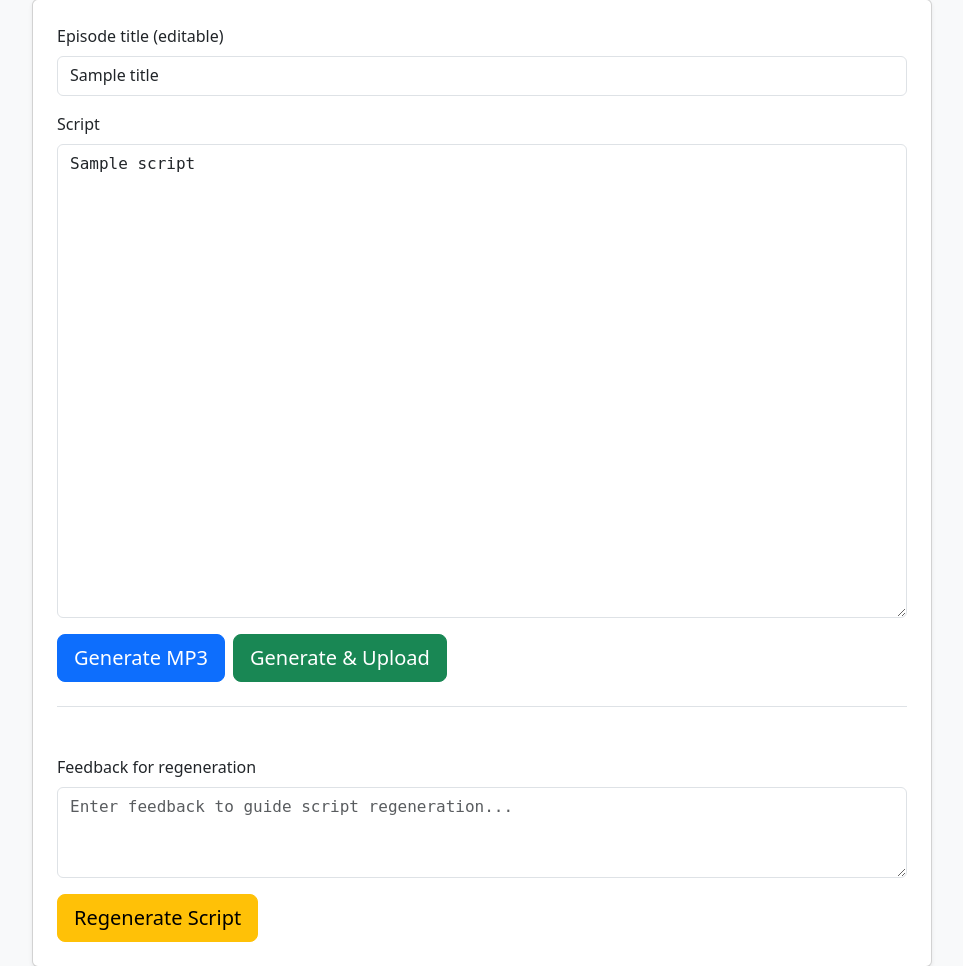
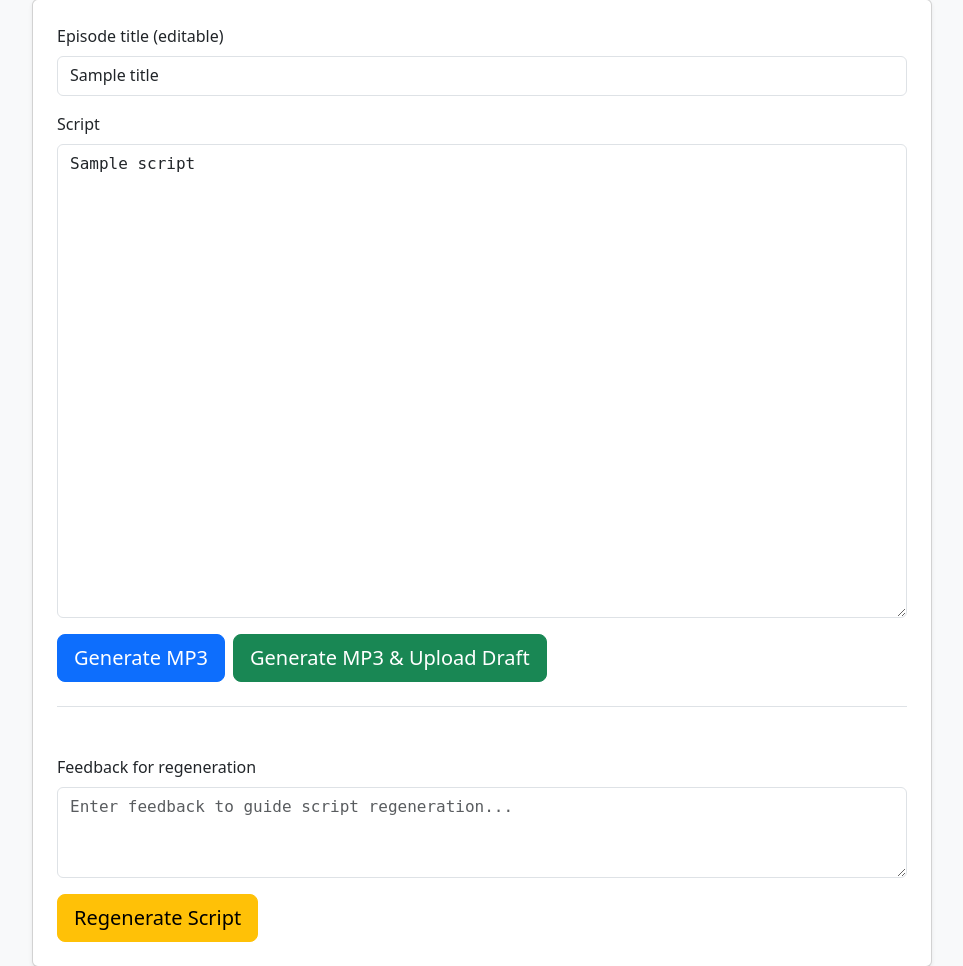
Before and after one commit to Lumiwealth/Podcast-Creator, a Flask app: template templates/review.html in a window 1280 px wide. Shown: the part 175-1141 px from the top of the page, without its empty margins (158-1121 px from the left). Run offline with Flask 3, Linux system fonts and the light colour scheme; the template is opened without the code that fills it: most values are stand-ins (such as "Sample title", 1, 10 or a date in 2020); parts of the project's set-up code (start-up, migrations or seed data) failed here and were passed over.

Commit message:
Assistant checkpoint: Added multi-idea support and improved UI flow
Assistant generated file changes:
- templates/home.html: Update labels for multi-idea support
- templates/review.html: Improve review page UI and feedback, Update button group logic
- main.py: Update generate_and_upload to stay on review page

---

User prompt:

do this

Replit-Commit-Author: Assistant
Replit-Commit-Session-Id: 637136f1-6560-4165-83fa-9d201e0852e5

```diff
--- a/main.py
+++ b/main.py
@@ -254,8 +254,8 @@ def generate_and_upload(draft_id):
     uploader.transistor_put_audio(up_url, mp3_path)
     ep_id = uploader.transistor_create_episode(title, script, audio_url)
 
-    flash(f'Episode drafted on Transistor (ID {ep_id}). <a href="https://dashboard.transistor.fm/shows/private-for-lumiwealth-podcast" target="_blank">Publish your episode here</a>')
-    return redirect(url_for("home"))
+    flash(f'✅ Draft uploaded to Transistor (ID {ep_id})')
+    return redirect(url_for("review", draft_id=draft_id, uploaded=1))
 
 @app.route("/approve/<draft_id>", methods=["POST"])
 def approve(draft_id):
--- a/templates/home.html
+++ b/templates/home.html
@@ -3,12 +3,12 @@
 {% block content %}
 <form method="post" action="/generate" class="card p-4 shadow-lg">
     <div class="mb-3">
-        <label class="form-label" for="idea">Episode idea and details</label>
-        <textarea class="form-control" id="idea" name="idea" rows="12" required placeholder="Enter your complete episode idea with all details"></textarea>
+        <label class="form-label" for="idea">Episode idea(s) - one per line</label>
+        <textarea class="form-control" id="idea" name="idea" rows="12" required placeholder="Put each episode idea on its own line"></textarea>
     </div>
     <div class="d-flex gap-2">
         <button class="btn btn-primary flex-grow-1" type="submit" onclick="this.disabled=true; this.innerHTML='Generating... (this may take a minute)'; this.form.submit();">Generate Draft</button>
-        <button class="btn btn-success flex-grow-1" formaction="/generate_and_publish" formmethod="post" onclick="this.disabled=true; this.innerHTML='Publishing... (this may take a few minutes)'; this.form.submit();">Generate & Publish</button>
+        <button class="btn btn-success flex-grow-1" formaction="/generate_and_publish" formmethod="post" onclick="this.disabled=true; this.innerHTML='Publishing... (this may take a few minutes)'; this.form.submit();">Generate & Publish All</button>
     </div>
 </form>
 {% endblock %}
--- a/templates/review.html
+++ b/templates/review.html
@@ -6,6 +6,11 @@
 </div>
 
 <form method="post" action="/approve/{{ draft_id }}" class="card shadow-sm p-4">
+    {% if request.args.get('uploaded') %}
+    <div class="alert alert-success">
+        Episode is on Transistor! You can tweak the script here and re-upload, or just head over and hit "Publish".
+    </div>
+    {% endif %}
     <div class="mb-3">
         <label class="form-label">Episode title (editable)</label>
         <input class="form-control" name="title" value="{{ title }}" required />
@@ -15,12 +20,12 @@
         <textarea class="form-control" name="script" rows="18" required>{{ script }}</textarea>
     </div>
     <div class="primary-actions d-flex gap-2">
-        {% if request.args.get('mp3_ready') %}
-            <a href="/audio/{{ draft['mp3_filename'] }}" download class="btn btn-info btn-lg">Download MP3</a>
+        {% if request.args.get('mp3_ready') or request.args.get('uploaded') %}
+            <a href="/audio/{{ draft['mp3_filename'] }}" download target="_blank" class="btn btn-info btn-lg">Download MP3</a>
             <button formaction="/upload/{{ draft_id }}" formmethod="post" class="btn btn-success btn-lg" onclick="this.disabled=true; this.innerHTML='Publishing...'; this.form.submit();">Upload to Transistor</button>
         {% else %}
             <button formaction="/generate_mp3/{{ draft_id }}" formmethod="post" class="btn btn-primary btn-lg" onclick="this.disabled=true; this.innerHTML='Generating MP3...'; this.form.submit();">Generate MP3</button>
-            <button formaction="/generate_and_upload/{{ draft_id }}" formmethod="post" class="btn btn-success btn-lg" onclick="this.disabled=true; this.innerHTML='Generating & Uploading...'; this.form.submit();">Generate & Upload</button>
+            <button formaction="/generate_and_upload/{{ draft_id }}" formmethod="post" class="btn btn-success btn-lg" onclick="this.disabled=true; this.innerHTML='Generating MP3 & Uploading Draft...'; this.form.submit();">Generate MP3 & Upload Draft</button>
         {% endif %}
     </div>
     <div class="mt-4">
```
